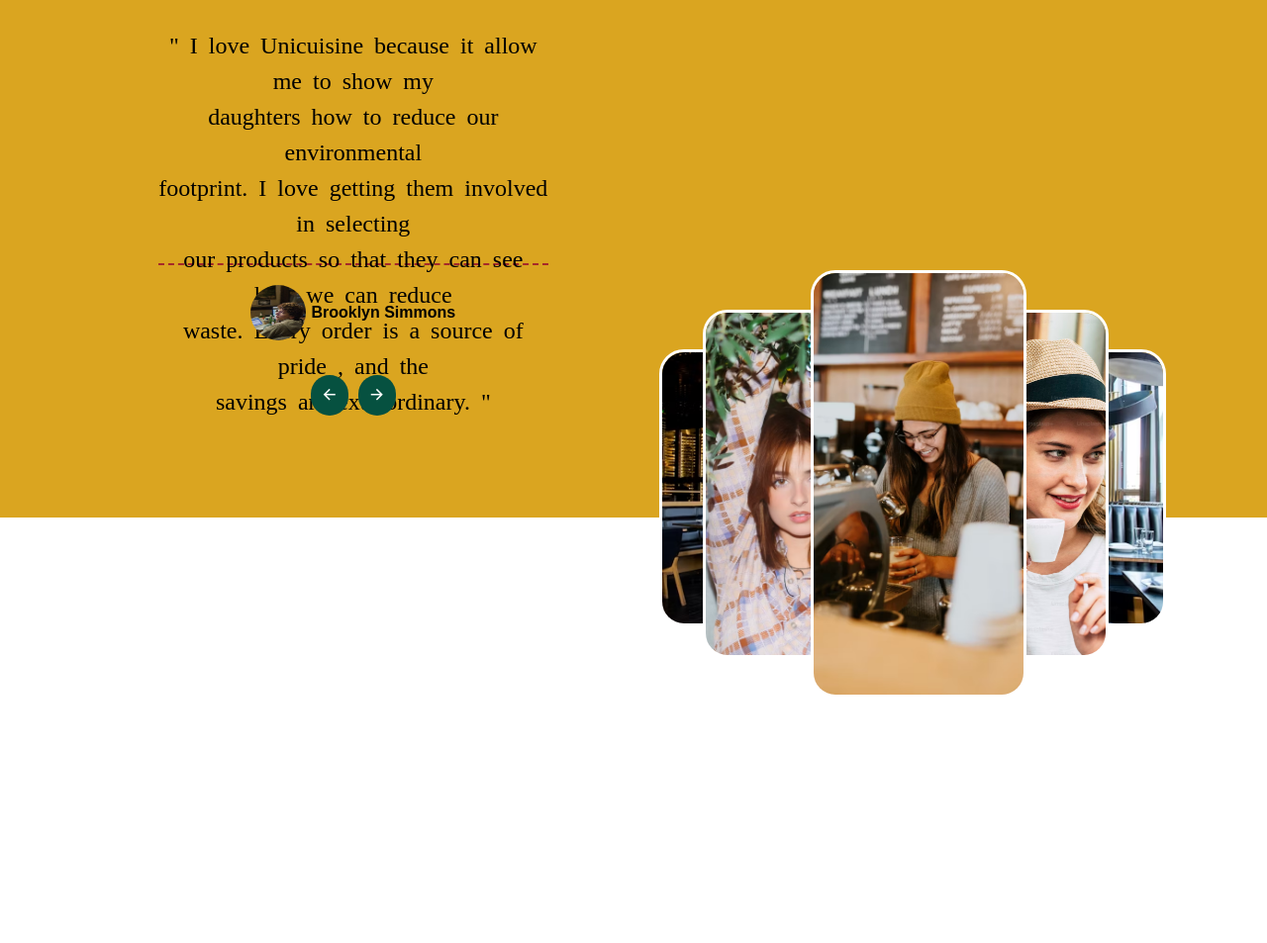
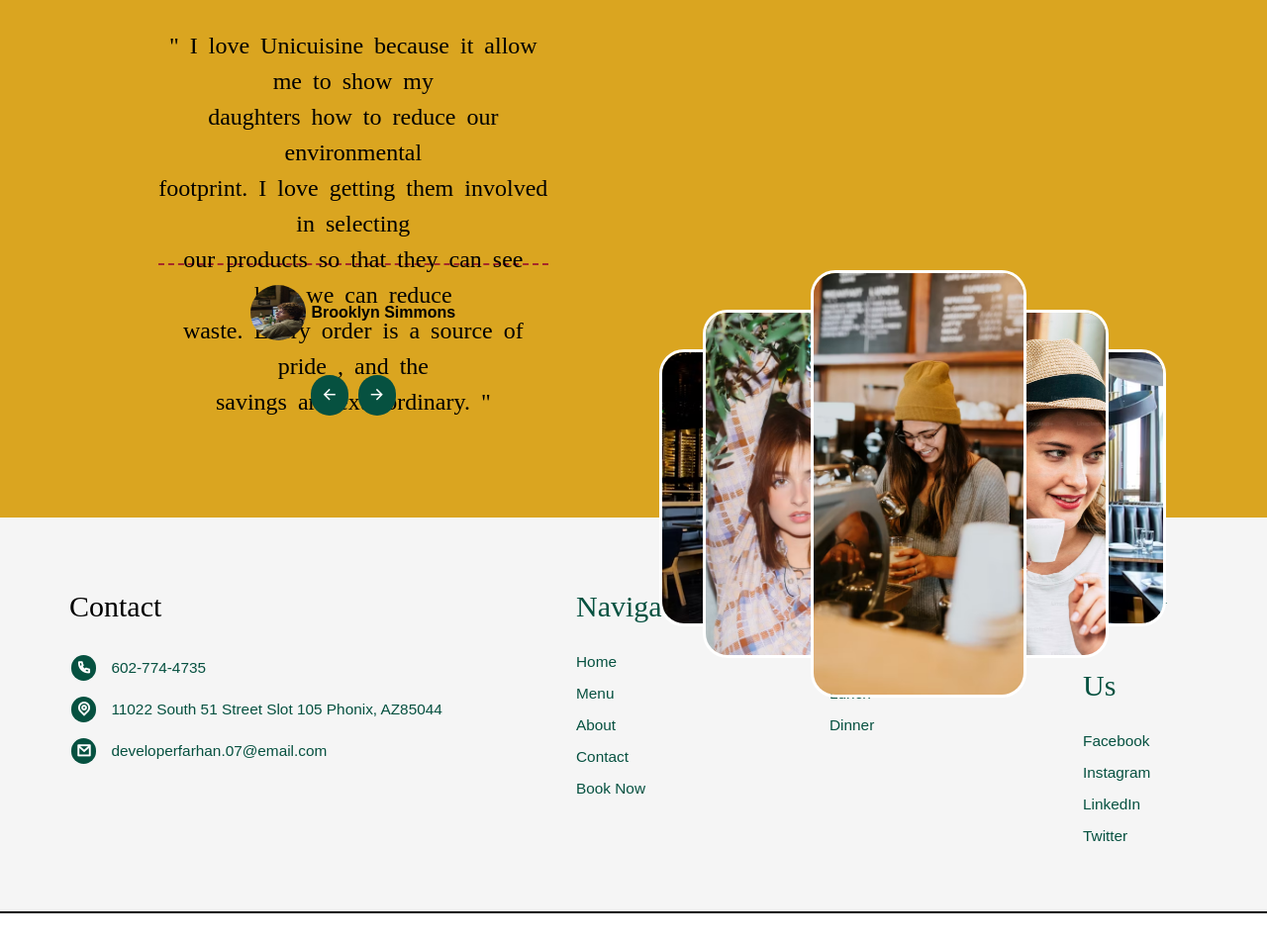
Before and after one commit to Farhan-Khan7/Restaurant-Website, a plain HTML site: page index.html in a window 1280 px wide. Shown: the part 4007-4960 px from the top of the page at 99% size. Before the commit the page ends 4712 px from the top, so only its background shows below. Drawn offline with nearby package versions, Linux system fonts and the light colour scheme.

Commit message:
Complete Footer Section Code

```diff
--- a/index.html
+++ b/index.html
@@ -458,6 +458,48 @@
                 <img src="img1.avif" id="img4" alt="">
             </div>
         </div>
+        <!-- Bottom Section Code Complete-->
+
+        <footer>
+            <div id="main-footer-section">
+
+                <div id="contact">
+                    <h2>Contact</h2>
+                    <div id="phone"><i class="ri-phone-line"></i>602-774-4735</div>
+                    <div id="location"><i class="ri-map-pin-line"></i>11022 South 51 Street Slot 105 Phonix, AZ85044</div>
+                    <div id="email"><i class="ri-mail-line"></i>developerfarhan.07@email.com</div>
+                </div>
+
+                <div id="navigate">
+                    <h2>Navigate</h2>
+                    <h4>Home</h4>
+                    <h4>Menu</h4>
+                    <h4>About</h4>
+                    <h4>Contact</h4>
+                    <h4>Book Now</h4>
+                </div>
+                <div id="menu">
+                    <h2>Menu</h2>
+                    <h4>Breakfast</h4>
+                    <h4>Lunch</h4>
+                    <h4>Dinner</h4>
+                </div>
+                <div id="followus">
+                    <h2>Follow Us</h2>
+                    <h4>Facebook</h4>
+                    <h4>Instagram</h4>
+                    <h4>LinkedIn</h4>
+                    <h4>Twitter</h4>
+                </div>
+
+            </div>
+
+
+        </footer>
+
+
+
+
     </div>
 </body>
 </html>
--- a/style.css
+++ b/style.css
@@ -7,6 +7,9 @@
 html body{
     height: 100%;
     width: 100%;
+}
+#main{
+    background-color: whitesmoke;
 }
 #nav{
     /* background-color: whitesmoke; */
@@ -567,3 +570,147 @@
     width: 17vw;
 
 }
+
+#main-footer-section{
+    /* background-color: gold; */
+    width: 100%;
+    height: 50vh;
+    display: flex;
+    margin-bottom: 30px;
+    border-bottom: 2px solid black;
+}
+
+#contact{
+    /* background-color: aquamarine; */
+    height: 50vh;
+    width: 40vw;
+    padding: 50px 70px;
+
+
+}
+#contact h2{
+    font-size: 30px;
+    font-family: serif;
+    font-weight: 200;
+    line-height: 10vh;
+}
+#phone{
+    /* background-color: yellow; */
+    color: rgb(6, 81, 64);
+    width: 30vw;
+    height: 40px;
+    margin: 2px;
+    display: flex;
+    align-items: center;
+    font-size: 1.2vw;
+    gap: 15px;
+}
+#phone i{
+    background-color:rgb(6, 81, 64);
+    font-weight: bolder;
+    color: white;
+    padding: 5px;
+    border-radius: 50px;
+
+}
+#location{
+    /* background-color: yellow; */
+    color: rgb(6, 81, 64);
+    width: 30vw;
+    height: 40px;
+    margin: 2px;
+    display: flex;
+    align-items: center;
+    font-size: 1.2vw;
+    gap: 15px;
+}
+#location i{
+    background-color:rgb(6, 81, 64);
+    font-weight: bolder;
+    color: white;
+    padding: 5px;
+    border-radius: 50px;
+
+}
+#email{
+    /* background-color: yellow; */
+    color: rgb(6, 81, 64);
+    width: 30vw;
+    height: 40px;
+    margin: 2px;
+    display: flex;
+    align-items: center;
+    font-size: 1.2vw;
+    gap: 15px;
+}
+#email i{
+    background-color:rgb(6, 81, 64);
+    font-weight: bolder;
+    color: white;
+    padding: 5px;
+    border-radius: 50px;
+
+}
+
+
+#navigate{
+    /* background-color: rgb(30, 203, 99); */
+    color: rgb(6, 81, 64);
+    height: 50vh;
+    width: 20vw;
+    padding: 50px 70px;
+
+}
+#navigate h2{
+    font-size: 30px;
+    font-family: serif;
+    font-weight: 200;
+    line-height: 10vh;
+}
+#navigate h4{
+    font-size: 1.2vw;
+    line-height: 2.5vw;
+    font-weight: 200;
+}
+
+
+
+
+
+#menu{
+    /* background-color: rgb(25, 114, 84); */
+    color: rgb(6, 81, 64);
+    height: 50vh;
+    width: 20vw;
+    padding: 50px 70px;
+}
+#menu h2{
+    font-size: 30px;
+    font-family: serif;
+    font-weight: 200;
+    line-height: 10vh;
+}
+#menu h4{
+    font-size: 1.2vw;
+    line-height: 2.5vw;
+    font-weight: 200;
+}
+
+#followus{
+    /* background-color: rgb(0, 0, 0); */
+    color: rgb(6, 81, 64);
+    height: 50vh;
+    width: 20vw;
+    padding: 50px 70px;
+}
+#followus h2{
+    font-size: 30px;
+    font-family: serif;
+    font-weight: 200;
+    line-height: 10vh;
+}
+#followus h4{
+    font-size: 1.2vw;
+    line-height: 2.5vw;
+    font-weight: 200;
+}
```
